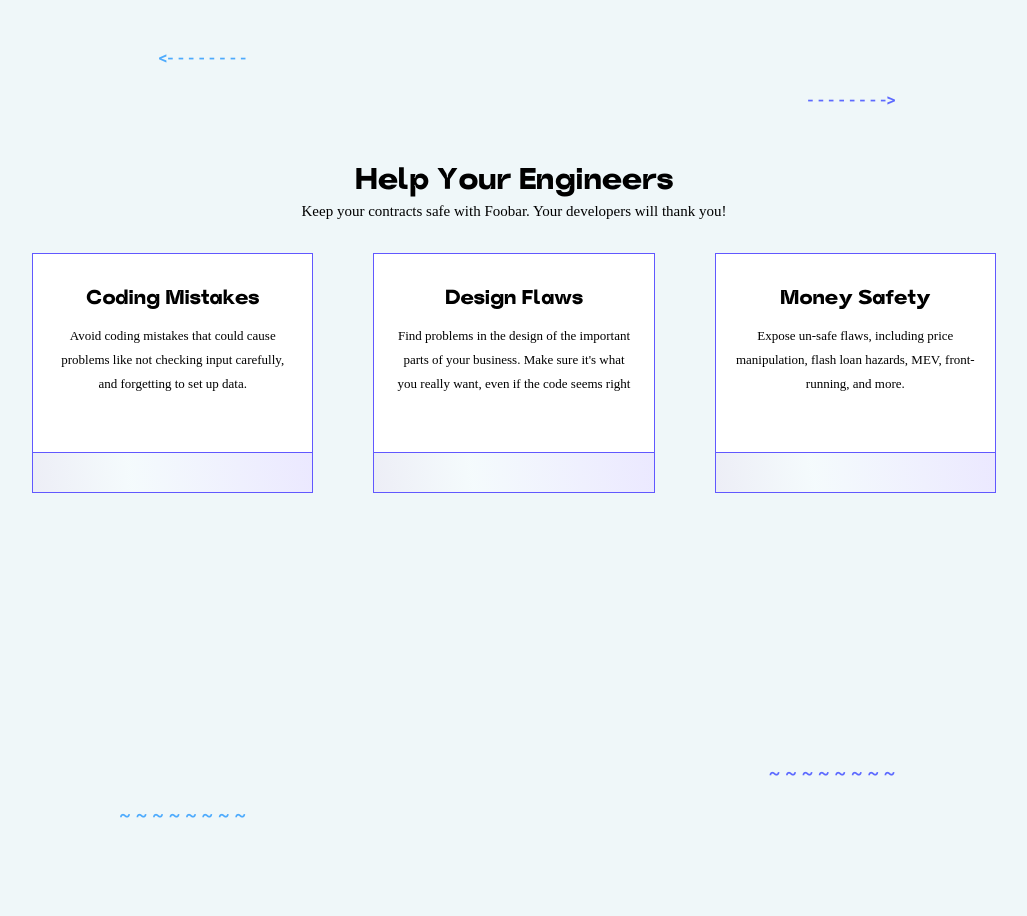
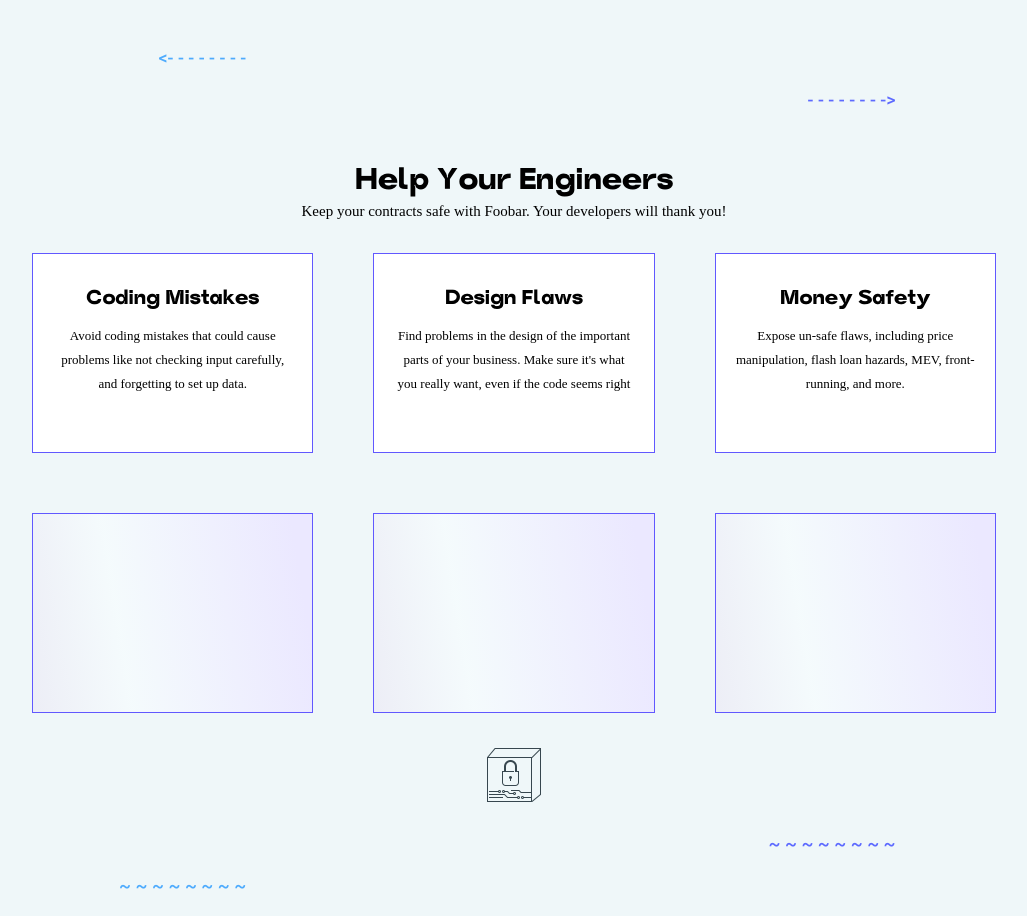
Before and after one commit to jajablinky/0xfoobar--sandman, a React (Vite) app: page / in a window 1280 px wide. Shown: the part 742-1658 px from the top of the page, without its empty margins (126-1153 px from the left). Before the commit the page ends 1587 px from the top, so only its background shows below. Built offline with nearby package versions, Linux system fonts and the light colour scheme; a web font is replaced by a local one.

Commit message:
adding second layer stuck

```diff
--- a/src/components/InfoPage.jsx
+++ b/src/components/InfoPage.jsx
@@ -1,3 +1,5 @@
+import blockchain from '../images/icons8-blockchain-64.png'
+
 const InfoPage = () => {
     return (
         <>
@@ -8,39 +10,43 @@ const InfoPage = () => {
                         Keep your contracts safe with Foobar. Your developers
                         will thank you!
                     </p>
+                </div>
                 <div className="info-box--container">
                     <div className="info-box--1">
-                            <h5 className="info-box--header">
-                                Coding Mistakes
-                            </h5>
+                        <h5 className="info-box--header">Coding Mistakes</h5>
                         <p className="info-box--p">
-                                Avoid coding mistakes that could cause problems
-                                like not checking input carefully, and
-                                forgetting to set up data.
+                            Avoid coding mistakes that could cause problems like
+                            not checking input carefully, and forgetting to set
+                            up data.
                         </p>
                     </div>
                     <div className="info-box--2">
                         <h5 className="info-box--header">Design Flaws</h5>
                         <p className="info-box--p">
-                                Find problems in the design of the important
-                                parts of your business. Make sure it's what you
-                                really want, even if the code seems right
+                            Find problems in the design of the important parts
+                            of your business. Make sure it's what you really
+                            want, even if the code seems right
                         </p>
                     </div>
                     <div className="info-box--3">
                         <h5 className="info-box--header">Money Safety</h5>
                         <p className="info-box--p">
-                                Expose un-safe flaws, including price
-                                manipulation, flash loan hazards, MEV,
-                                front-running, and more.
+                            Expose un-safe flaws, including price manipulation,
+                            flash loan hazards, MEV, front-running, and more.
                         </p>
                     </div>
                 </div>
-                    <div className="info-box--container">
+                <div className="info-box--container-secondlayer">
                     <div className="info-box--1-secondlayer"></div>
                     <div className="info-box--2-secondlayer"></div>
                     <div className="info-box--3-secondlayer"></div>
                 </div>
+                <div className="blockchain--img-container">
+                    <img
+                        className="blockchain--img"
+                        src={blockchain}
+                        alt="blockchain"
+                    />
                 </div>
             </section>
         </>
--- a/src/styles/App.css
+++ b/src/styles/App.css
@@ -275,6 +275,7 @@ h2 {
 
 .info-page--main-container {
     display: flex;
+    flex-direction: column;
     width: 90%;
     margin: auto;
     text-align: center;
@@ -296,7 +297,9 @@ h2 {
     flex-direction: row;
 }
 
-.info-box--container > div {
+.info-box--1,
+.info-box--2,
+.info-box--3 {
     border: 1px solid var(--primary-color);
     width: 33.33%;
     height: auto;
@@ -306,8 +309,22 @@ h2 {
     background-color: white;
 }
 
-.info-box--1-secondlayer {
-    position: relative;
+.info-box--container-secondlayer {
+    display: flex;
+    flex-direction: row;
+}
+
+.info-box--container-secondlayer > div {
+    width: 33.33%;
+    gap: 20px;
+    height: 200px;
+    margin: 30px;
+    background-color: white;
+}
+
+.info-box--1-secondlayer,
+.info-box--2-secondlayer,
+.info-box--3-secondlayer {
     background: linear-gradient(
         260.83deg,
         #ebe8ff 6.86%,
@@ -316,47 +333,6 @@ h2 {
         rgba(39, 29, 222, 0.22) 195.57%,
         rgba(217, 217, 217, 0) 195.59%
     );
-    width: 30%;
-    height: 200px;
-    bottom: 220px;
-    margin-bottom: 200px;
-    margin-left: 12px;
-    border: 1px solid var(--primary-color);
-    z-index: -10;
-}
-
-.info-box--2-secondlayer {
-    position: relative;
-    background: linear-gradient(
-        260.83deg,
-        #ebe8ff 6.86%,
-        rgba(225, 243, 248, 0.35) 67.81%,
-        rgba(214, 210, 232, 0.5625) 118.92%,
-        rgba(39, 29, 222, 0.22) 195.57%,
-        rgba(217, 217, 217, 0) 195.59%
-    );
-    width: 30%;
-    height: 200px;
-    bottom: 220px;
-    margin-left: 12px;
-    border: 1px solid var(--primary-color);
-    z-index: -10;
-}
-
-.info-box--3-secondlayer {
-    position: relative;
-    background: linear-gradient(
-        260.83deg,
-        #ebe8ff 6.86%,
-        rgba(225, 243, 248, 0.35) 67.81%,
-        rgba(214, 210, 232, 0.5625) 118.92%,
-        rgba(39, 29, 222, 0.22) 195.57%,
-        rgba(217, 217, 217, 0) 195.59%
-    );
-    width: 30%;
-    height: 200px;
-    bottom: 220px;
-    margin-left: 12px;
     border: 1px solid var(--primary-color);
     z-index: -10;
 }
@@ -373,3 +349,12 @@ h2 {
     font-size: 13px;
     margin-inline: 20px;
 }
+
+.blockchain--img-container {
+    max-width: 100%;
+    object-fit: contain;
+}
+
+.blockchain--img img {
+    width: 1000px;
+}
```
Also changed, not shown: src/images/icons8-blockchain-64.png (added). Lines whose indentation alone changed are shown as unchanged.
